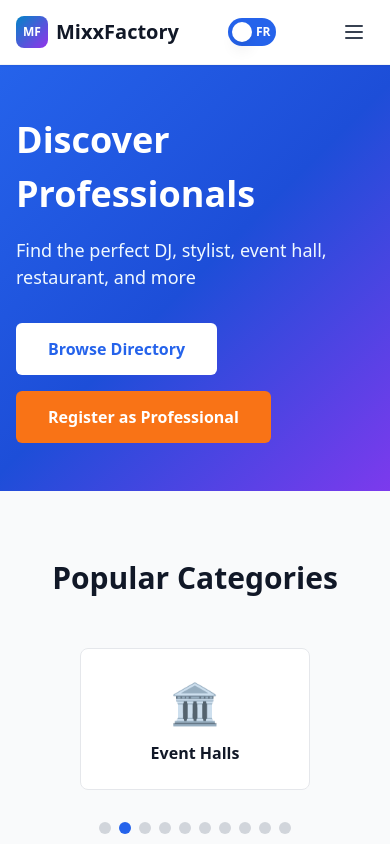
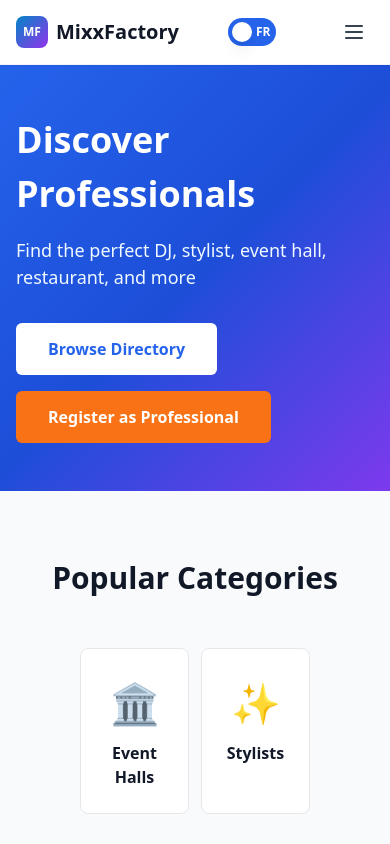
Before and after one commit to SBMBENDE/mixxfactory, a Next.js app: page / in a window 390 px wide. Shown: the top 844 px of the page. Built offline with nearby package versions, Linux system fonts and the light colour scheme; no server answers.

Commit message:
feat: display 2 cards on mobile instead of 1

```diff
--- a/components/Carousel.tsx
+++ b/components/Carousel.tsx
@@ -41,8 +41,7 @@ export default function Carousel({
 
   // Calculate responsive itemsPerView
   const getItemsPerView = () => {
-    if (windowWidth < 640) return 1; // Mobile: 1 item
-    if (windowWidth < 1024) return 2; // Tablet: 2 items
+    if (windowWidth < 1024) return 2; // Mobile & Tablet: 2 items
     return itemsPerView; // Desktop: default (4 items)
   };
 
@@ -124,7 +123,7 @@ export default function Carousel({
         style={{
         display: 'grid',
         gridTemplateColumns: `repeat(${responsiveItemsPerView}, 1fr)`,
-        gap: windowWidth < 640 ? '1rem' : '1.5rem',
+        gap: windowWidth < 1024 ? '0.75rem' : '1.5rem',
         overflow: 'hidden',
       }}>
         {visibleItems.map((item, idx) => (
```
